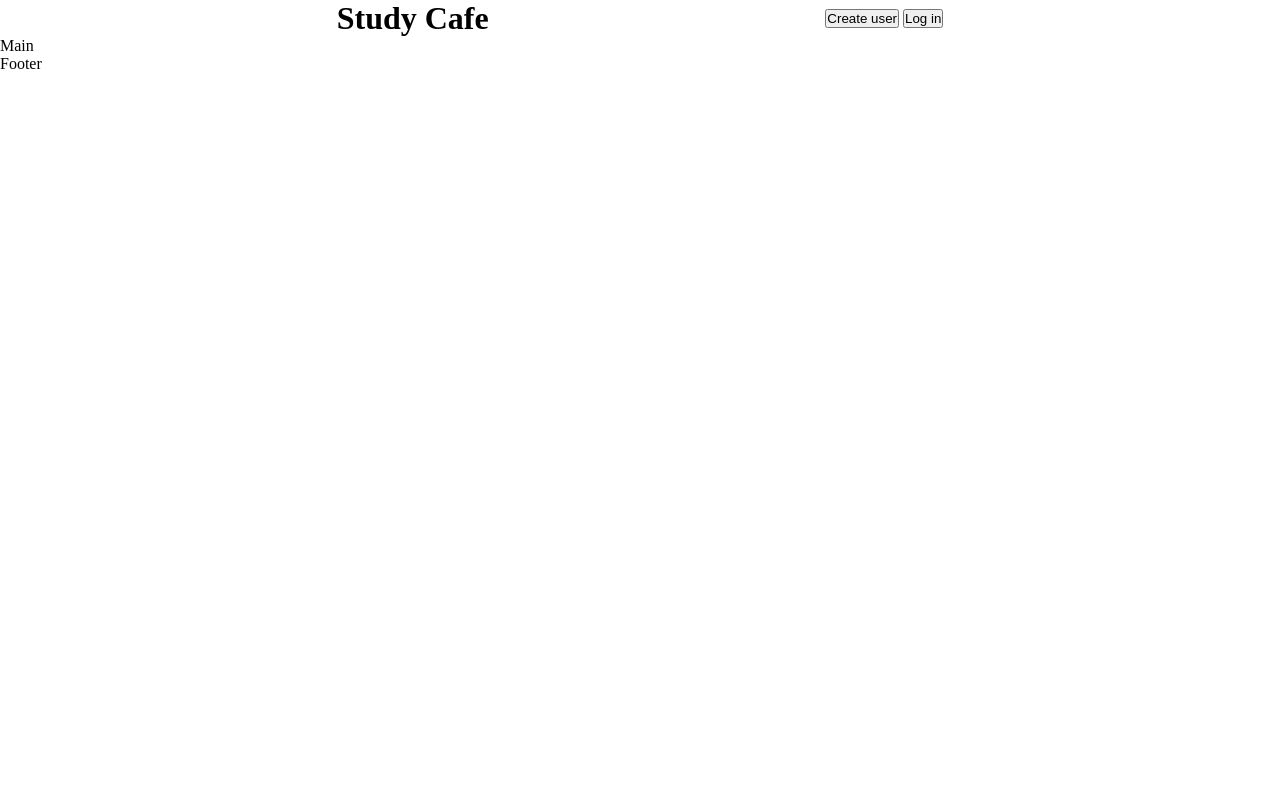
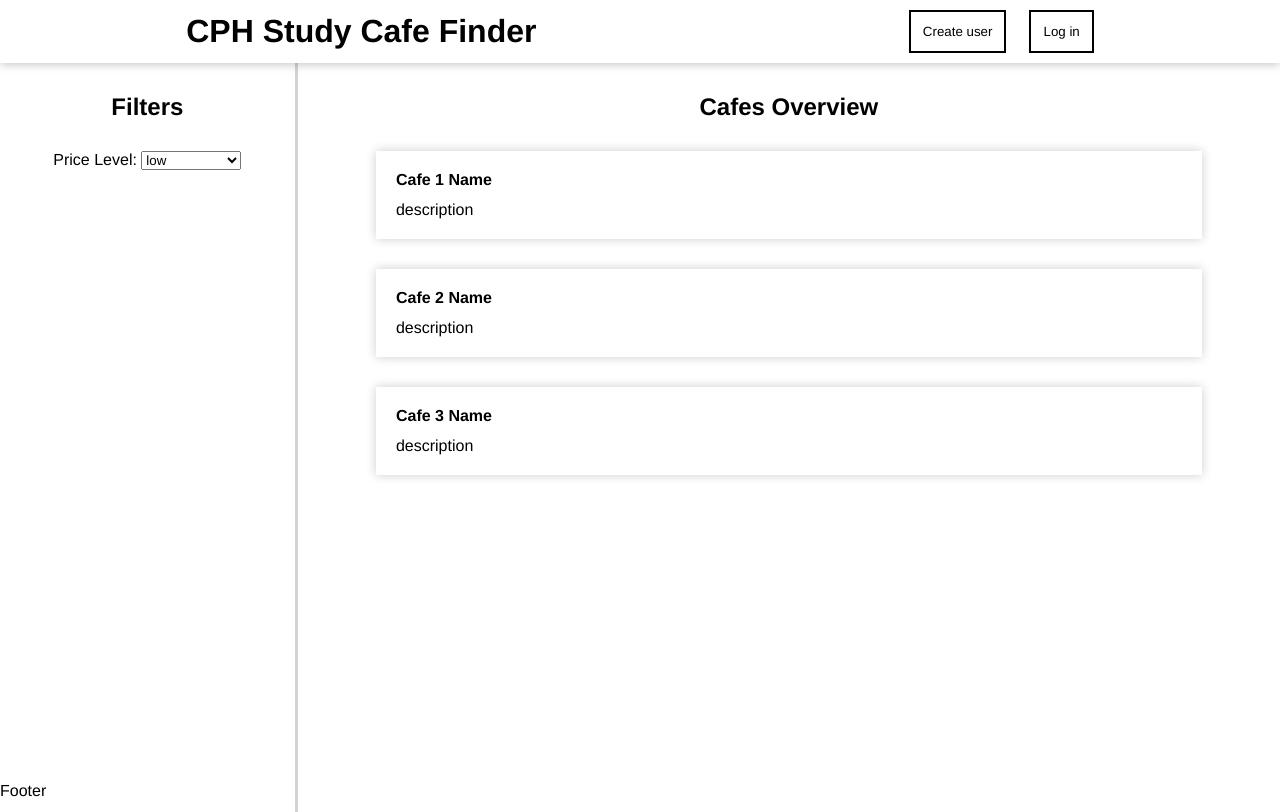
Before and after one commit to SofieAmalie44/portfolio6, a website: page public/index.html in a window 1280 px wide. Drawn offline with Linux system fonts and the light colour scheme.

Commit message:
Made html structure and temp css

```diff
--- a/public/index.html
+++ b/public/index.html
@@ -2,23 +2,53 @@
 <html lang="en">
 <head>
     <meta charset="UTF-8">
-    <title>Study Cafe</title>
+    <title>CPH Study Cafe Finder</title>
     <link rel="stylesheet" href="style.css">
     <!-- TODO: Find logo -->
     <link rel="icon" type="image/x-icon" href="img/...">
 </head>
 <body>
 <header>
-    <h1>Study Cafe</h1>
+    <h1>CPH Study Cafe Finder</h1>
 
-    <div>
+    <div class="header-buttons">
         <button>Create user</button>
         <button>Log in</button>
     </div>
 </header>
 
 <main>
-    <span>Main</span>
+    <section class="filters">
+        <h2>Filters</h2>
+        <div>
+            <label for="price-level">Price Level:</label>
+            <select id="price-level"> <!-- TODO: Load this dynamically -->
+                <option value="low">low</option>
+                <option value="low-medium">low-medium</option>
+                <option value="medium">medium</option>
+                <option value="medium-high">medium-high</option>
+                <option value="medium-high">medium-high</option>
+            </select>
+        </div>
+    </section>
+
+    <section class="cafes">
+        <h2>Cafes Overview</h2>
+        <ul>
+            <li>
+                <span>Cafe 1 Name</span>
+                <span>description</span>
+            </li>
+            <li>
+                <span>Cafe 2 Name</span>
+                <span>description</span>
+            </li>
+            <li>
+                <span>Cafe 3 Name</span>
+                <span>description</span>
+            </li>
+        </ul>
+    </section>
 </main>
 
 <footer>
--- a/public/style.css
+++ b/public/style.css
@@ -1,6 +1,18 @@
 * {
     margin: 0;
     padding: 0;
+    font-family: 'WoltHeading-Omnes', "Helvetica Neue", sans-serif;
+}
+
+body {
+    display: flex;
+    flex-direction: column;
+    width: 100dvw;
+    height: 100dvh;
+}
+
+:root {
+    --color-one: black;
 }
 
 /*********************************************/
@@ -8,7 +20,86 @@
 /*********************************************/
 
 header {
+    z-index: 1;
     display: flex;
-    justify-content: space-evenly;
+    justify-content: space-around;
     align-items: center;
+    width: 100%;
+    height: 70px;
+    box-shadow: 0 0 10px rgba(0,0,0, .3);
 }
+
+.header-buttons {
+    display: flex;
+    justify-content: center;
+    align-items: center;
+    gap: 23px;
+}
+
+button {
+    border: 2px solid var(--color-one);
+    background: none;
+    padding: 12px;
+} button:hover {
+      transform: scale(1.05);
+      box-shadow: 0 0 10px rgba(0,0,0, .2);
+  }
+
+/*********************************************/
+/************** MAIN START *******************/
+/*********************************************/
+
+main {
+    display: flex;
+    width: 100%;
+    height: 100%;
+}
+
+.filters {
+    display: flex;
+    flex-direction: column;
+    justify-content: start;
+    align-items: center;
+    border-right: 3px solid lightgray;
+    width: 30%;
+    max-width: 350px;
+    min-width: 250px;
+    height: 100%;
+    gap: 30px;
+    padding-top: 30px;
+}
+
+.cafes {
+    display: flex;
+    flex-direction: column;
+    justify-content: start;
+    align-items: center;
+    width: 100%;
+    padding-top: 30px;
+}
+
+.cafes ul {
+    padding-top: 30px;
+    list-style-type: none;
+    display: flex;
+    flex-direction: column;
+    align-items: center;
+    justify-content: center;
+    gap: 30px;
+    width: 80%;
+}
+
+.cafes li {
+    display: flex;
+    flex-direction: column;
+    justify-content: center;
+    align-items: start;
+    gap: 12px;
+    padding: 20px;
+    box-shadow: 0 0 10px rgba(0,0,0, .2);
+    width: 100%;
+}
+
+.cafes li span:nth-child(1) {
+    font-weight: bold;
+}
```
